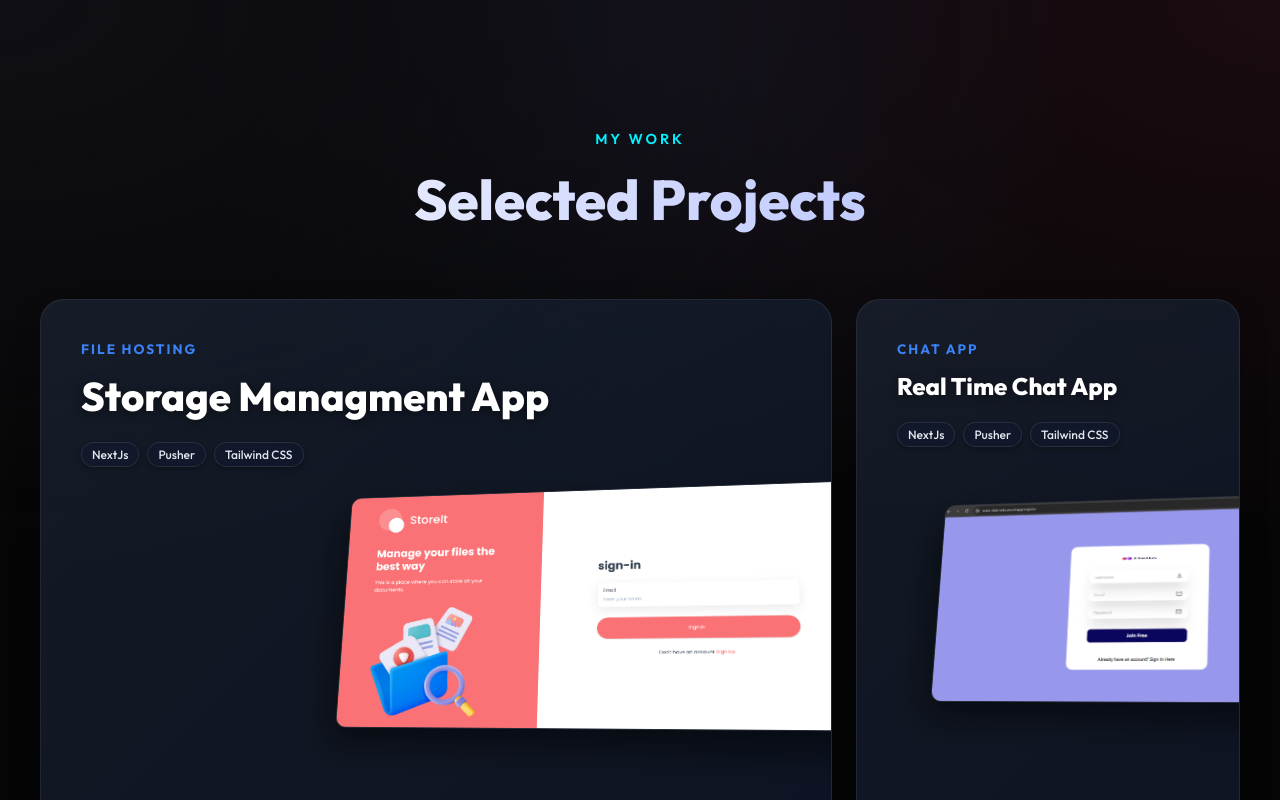
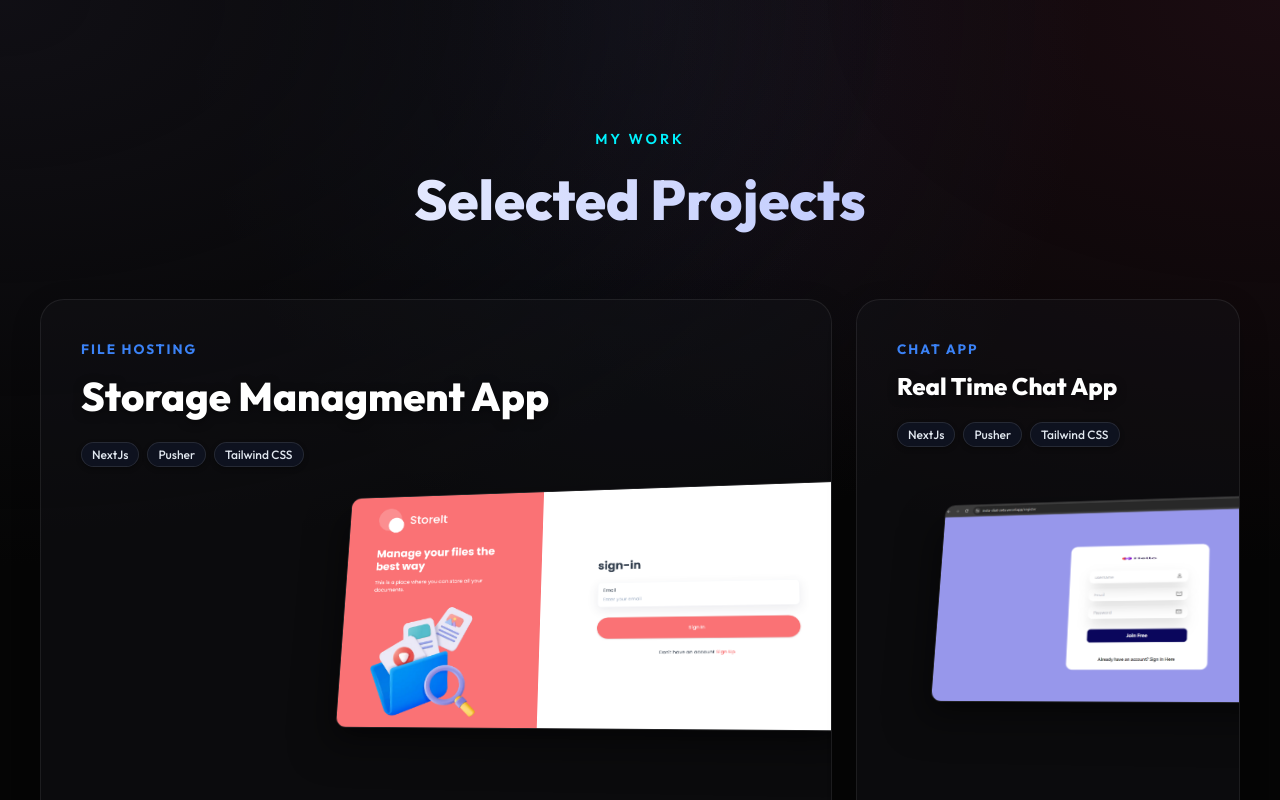
Before and after one commit to f2firdaus/Portfolio, a React (Vite) app: page / in a window 1280 px wide. Both pictures are taken after a click on the button "VIEW PROJECTS". Shown: the top 800 px of the page. Built offline with nearby package versions, Linux system fonts and the light colour scheme.

Commit message:
style: restore bento glass transparency and hide browser scrollbar

```diff
--- a/src/App.css
+++ b/src/App.css
@@ -26,3 +26,17 @@
   background: #3b82f6;
   color: white;
 }
+
+/* Hide scrollbar for Chrome, Safari and Opera */
+::-webkit-scrollbar {
+  display: none;
+}
+
+/* Hide scrollbar for IE, Edge and Firefox */
+html,
+body {
+  -ms-overflow-style: none;
+  /* IE and Edge */
+  scrollbar-width: none;
+  /* Firefox */
+}
--- a/src/components/Portfolio/portfolio.scss
+++ b/src/components/Portfolio/portfolio.scss
@@ -73,7 +73,7 @@
   }
 
   .bento-card {
-    background: linear-gradient(135deg, rgba(30, 41, 59, 0.6) 0%, rgba(15, 23, 42, 0.8) 100%);
+    background: rgba(20, 20, 25, 0.4);
     backdrop-filter: blur(12px);
     -webkit-backdrop-filter: blur(12px);
     border: 1px solid rgba(255, 255, 255, 0.08);
```
